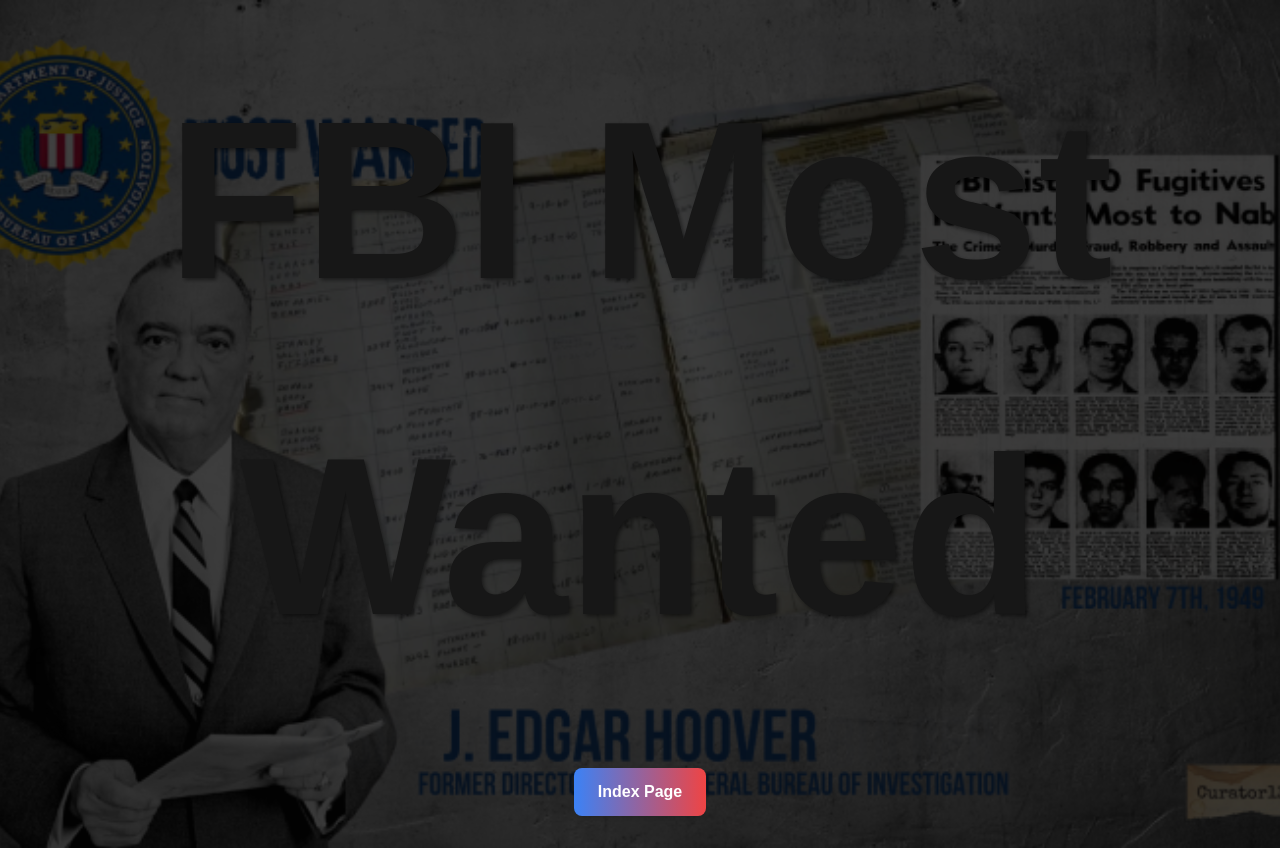
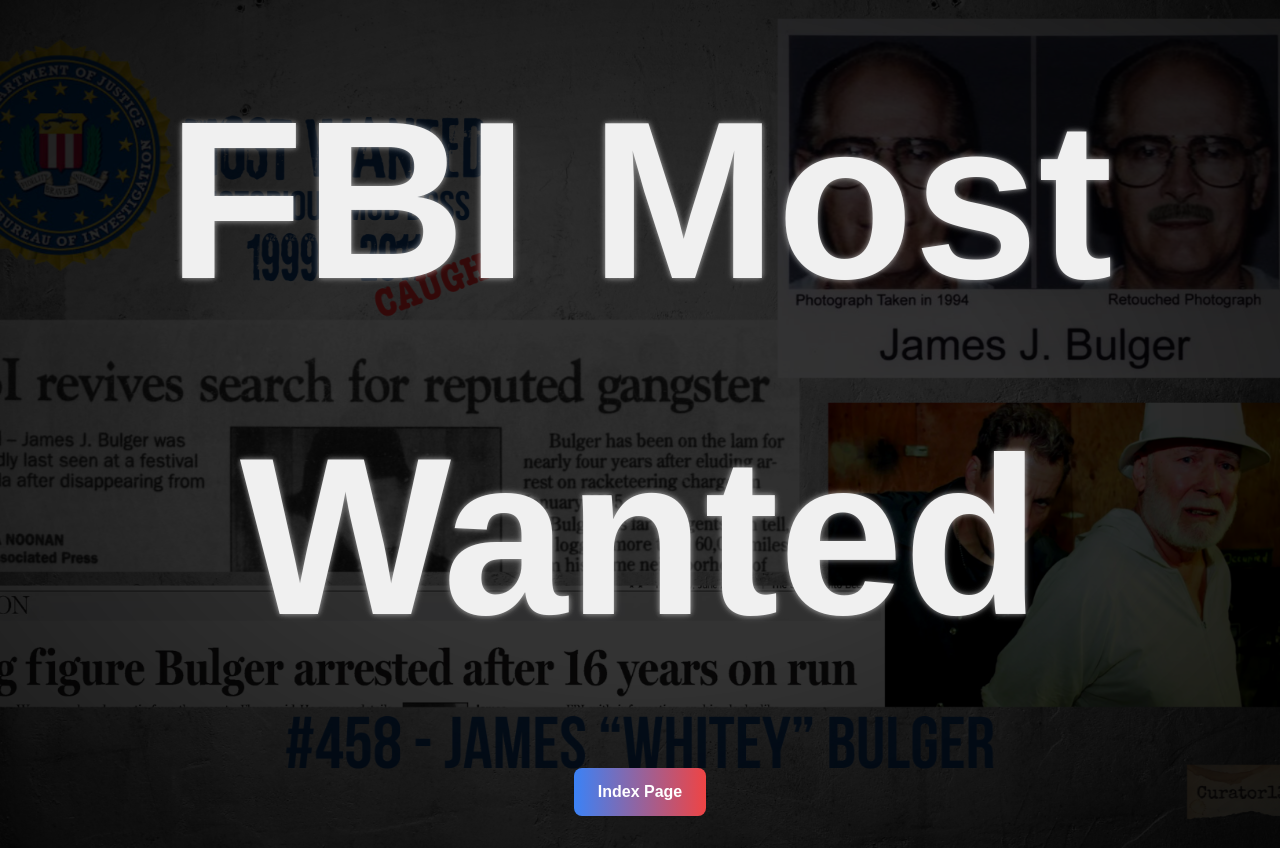
Before and after one commit to dylondark/isp-final-project, a Next.js app: page / in a window 1280 px wide. Built offline with nearby package versions, Linux system fonts and the light colour scheme.

Commit message:
Fix button logic and adjust background

```diff
--- a/app/globals.css
+++ b/app/globals.css
@@ -24,60 +24,34 @@ body {
 .massive-text {
   font-size: 14rem; /* Adjust the size as needed */
   font-weight: bold;
-  text-shadow: 2px 2px 4px rgba(0, 0, 0, 0.5); /* Add shadow to make text pop */
+  text-align: center;
+  color: #f0f0f0; /* Set text color to white */
+  text-shadow:
+    0 0 4px rgba(255, 255, 255, 0.3),
+    0 0 6px rgba(255, 255, 255, 0.2),
+    0 0 8px rgba(255, 255, 255, 0.15),
+    0 0 10px rgba(255, 255, 255, 0.1);
 }
 
-/* Background rotation with smooth fade transitions */
-@keyframes backgroundRotation1 {
-  0%, 15% {
-    opacity: 0;
-  }
-  15%, 30% {
-    opacity: 1;
-  }
-  30%, 35% {
-    opacity: 0.5; /* Fade slightly to black */
-  }
-  35%, 100% {
-    opacity: 0;
-  }
+/* Remove z-index from .background-rotation */
+.background-rotation {
+  position: relative;
 }
 
-@keyframes backgroundRotation2 {
-  0%, 35% {
-    opacity: 0;
-  }
-  35%, 65% {
-    opacity: 1;
-  }
-  65%, 70% {
-    opacity: 0.5; /* Fade slightly to black */
-  }
-  70%, 100% {
-    opacity: 0;
-  }
+/* Container for background images */
+.background-images {
+  position: absolute;
+  top: 0;
+  left: 0;
+  width: 100%;
+  height: 100%;
+  z-index: -1; /* Place behind the content */
+  overflow: hidden;
 }
 
-@keyframes backgroundRotation3 {
-  0%, 70% {
-    opacity: 0;
-  }
-  70%, 100% {
-    opacity: 1;
-  }
-  95%, 100% {
-    opacity: 0.2; /* Fade darker to transition back to the beginning */
-  }
-}
-
-.background-rotation {
-  position: relative;
-  z-index: -1;
-}
-
-.background-rotation::before,
-.background-rotation::after,
-.background-rotation div:nth-child(3) {
+/* Background images using pseudo-elements */
+.background-images::before,
+.background-images::after {
   content: "";
   position: absolute;
   top: 0;
@@ -86,23 +60,51 @@ body {
   height: 100%;
   background-size: cover;
   background-position: center;
-  transition: opacity 0.5s ease-in-out; /* Faster fade transition */
-  z-index: -1;
+  opacity: 0;
+  animation-duration: 30s;
+  animation-iteration-count: infinite;
+  animation-timing-function: ease-in-out;
 }
 
-.background-rotation::before {
-  background-image: url('/images/FBI_Image_1.jpg'); /* Replace with your image path */
-  animation: backgroundRotation1 30s infinite;
+.background-images::before {
+  background-image: url('/images/FBI_Image_1.jpg');
+  animation-name: backgroundRotation1;
 }
 
-.background-rotation::after {
-  background-image: url('/images/FBI_Image_2.jpg'); /* Replace with your image path */
-  animation: backgroundRotation2 30s infinite;
+.background-images::after {
+  background-image: url('/images/FBI_Image_2.jpg');
+  animation-name: backgroundRotation2;
 }
 
-.background-rotation div:nth-child(3) {
-  background-image: url('/images/FBI_Image_3.jpg'); /* Replace with your image path */
-  animation: backgroundRotation3 30s infinite;
+/* Additional background image */
+.background-image-3 {
+  position: absolute;
+  top: 0;
+  left: 0;
+  width: 100%;
+  height: 100%;
+  background-image: url('/images/FBI_Image_3.jpg');
+  background-size: cover;
+  background-position: center;
+  opacity: 0;
+  animation: backgroundRotation3 30s infinite ease-in-out;
+}
+
+/* Keyframe animations */
+@keyframes backgroundRotation1 {
+  0%, 30% { opacity: 1; }
+  35%, 100% { opacity: 0; }
+}
+
+@keyframes backgroundRotation2 {
+  0%, 35% { opacity: 0; }
+  40%, 65% { opacity: 1; }
+  70%, 100% { opacity: 0; }
+}
+
+@keyframes backgroundRotation3 {
+  0%, 70% { opacity: 0; }
+  75%, 100% { opacity: 1; }
 }
 
 /* Overlay to create a film effect */
@@ -112,6 +114,6 @@ body {
   left: 0;
   width: 100%;
   height: 100%;
-  background: rgba(0, 0, 0, 0.75); /* Adjust the opacity as needed */
-  z-index: 0;
+  background: rgba(0, 0, 0, 0.8);
+  z-index: 0; /* Below content, above background */
 }
--- a/app/page.tsx
+++ b/app/page.tsx
@@ -7,7 +7,8 @@ export default function Home() {
   const router = useRouter();
 
   const handleButtonClick = () => {
-    router.push("/another-page"); // Replace with your target page path
+    console.log("Button clicked");
+    router.push("/index_page");
   };
 
   useEffect(() => {
@@ -15,7 +16,6 @@ export default function Home() {
       '/images/FBI_Image_1.jpg',
       '/images/FBI_Image_2.jpg',
       '/images/FBI_Image_3.jpg',
-      '/images/FBI_Image_4.jpg',
     ];
 
     images.forEach((image) => {
@@ -25,22 +25,38 @@ export default function Home() {
   }, []);
 
   return (
-    <div className="relative flex flex-col items-center justify-center min-h-screen p-8 background-rotation">
-      {/* Overlay to create a film effect */}
-      <div className="background-overlay"></div>
+    <div className="relative flex flex-col items-center justify-center min-h-screen p-8">
+      {/* Background Images */}
+      <div className="background-images">
+        <div className="background-image-3"></div>
+      </div>
 
-      {/* Add text at the top */}
+      {/* Overlay */}
+      <div className="background-overlay relative">
+        <div
+          className="absolute inset-0"
+          style={{
+            background:
+              'radial-gradient(ellipse at center, rgba(0,0,0,0) 40%, rgba(0,0,0,0.5) 100%)',
+            zIndex: 1,
+          }}
+        ></div>
+      </div>
+
+      {/* Content */}
       <h1 className="massive-text mb-16 w-full text-center z-10">
         FBI Most Wanted
       </h1>
 
-      {/* Add a button to navigate to another page */}
-      <button
-        className="px-6 py-3 bg-gradient-to-r from-blue-500 to-red-500 text-white font-semibold rounded-lg shadow-md hover:from-blue-600 hover:to-purple-600 hover:shadow-lg transition duration-300 ease-in-out transform hover:-translate-y-1 z-10"
-        onClick={handleButtonClick}
-      >
-        Index Page
-      </button>
+      {/* Button Container */}
+      <div className="relative z-10">
+        <button
+          className="px-6 py-3 bg-gradient-to-r from-blue-500 to-red-500 text-white font-semibold rounded-lg shadow-md hover:bg-purple-600 hover:shadow-lg transition duration-300 ease-in-out transform hover:-translate-y-1"
+          onClick={handleButtonClick}
+        >
+          Index Page
+        </button>
+      </div>
     </div>
   );
 }
```
